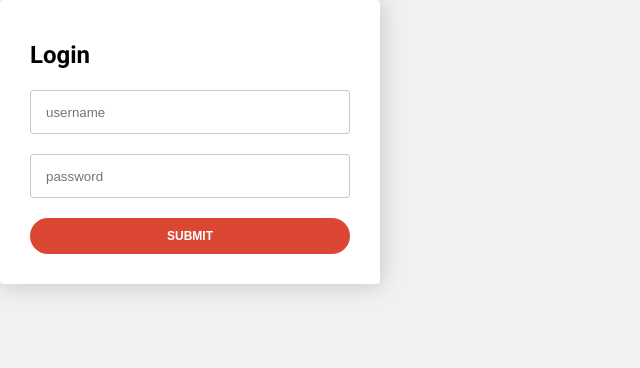
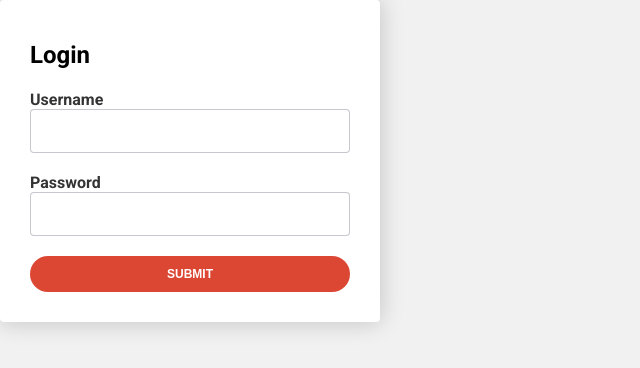
Before and after one commit to mefistodevelop/vision-task, a React (Create React App) app: page /login in a window 1280 px wide. Shown: the top 368 px of the page, without its empty margins (0-640 px from the left). Built offline with nearby package versions, Linux system fonts and the light colour scheme.

Commit message:
refactor: use label instead of placeholder

```diff
--- a/src/pages/Login/LoginForm/LoginForm.css
+++ b/src/pages/Login/LoginForm/LoginForm.css
@@ -1,3 +1,11 @@
+.login-form__label {
+  margin: 0;
+  padding: 0;
+  color: rgba(0, 0, 0, 0.8);
+  font-weight: 700;
+  text-transform: capitalize;
+}
+
 .login-form__field {
   margin-bottom: 10px;
   width: 100%;
--- a/src/pages/Login/LoginForm/LoginForm.jsx
+++ b/src/pages/Login/LoginForm/LoginForm.jsx
@@ -30,11 +30,11 @@ export function LoginForm() {
   return (
     <form className="login-form" onSubmit={handleSubmit}>
       <label className="login-form__label">
+        username
         <input
           className="login-form__field"
           type="text"
           name="username"
-          placeholder="username"
           value={username}
           onChange={handleUsername}
           required
@@ -43,11 +43,11 @@ export function LoginForm() {
       </label>
 
       <label className="login-form__label">
+        password
         <input
           className="login-form__field"
           type="password"
           name="password"
-          placeholder="password"
           value={password}
           onChange={handlePassword}
           required
```
